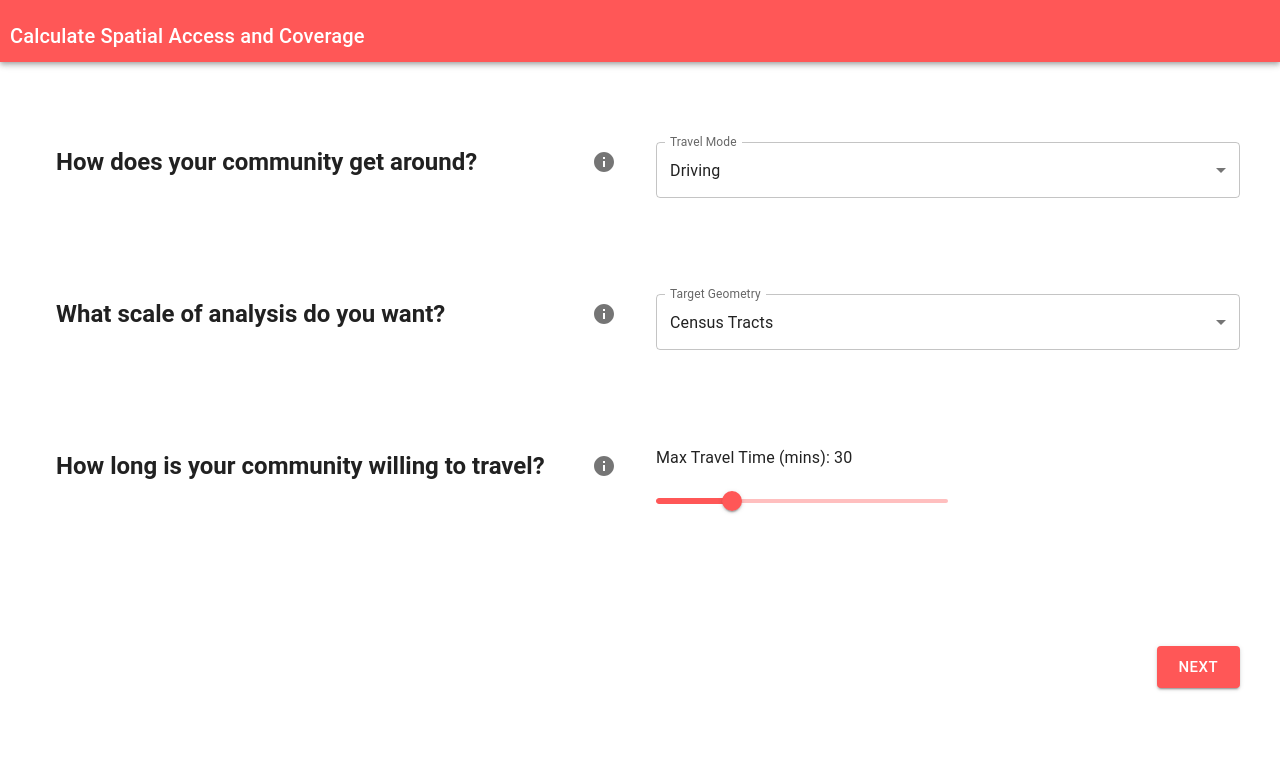
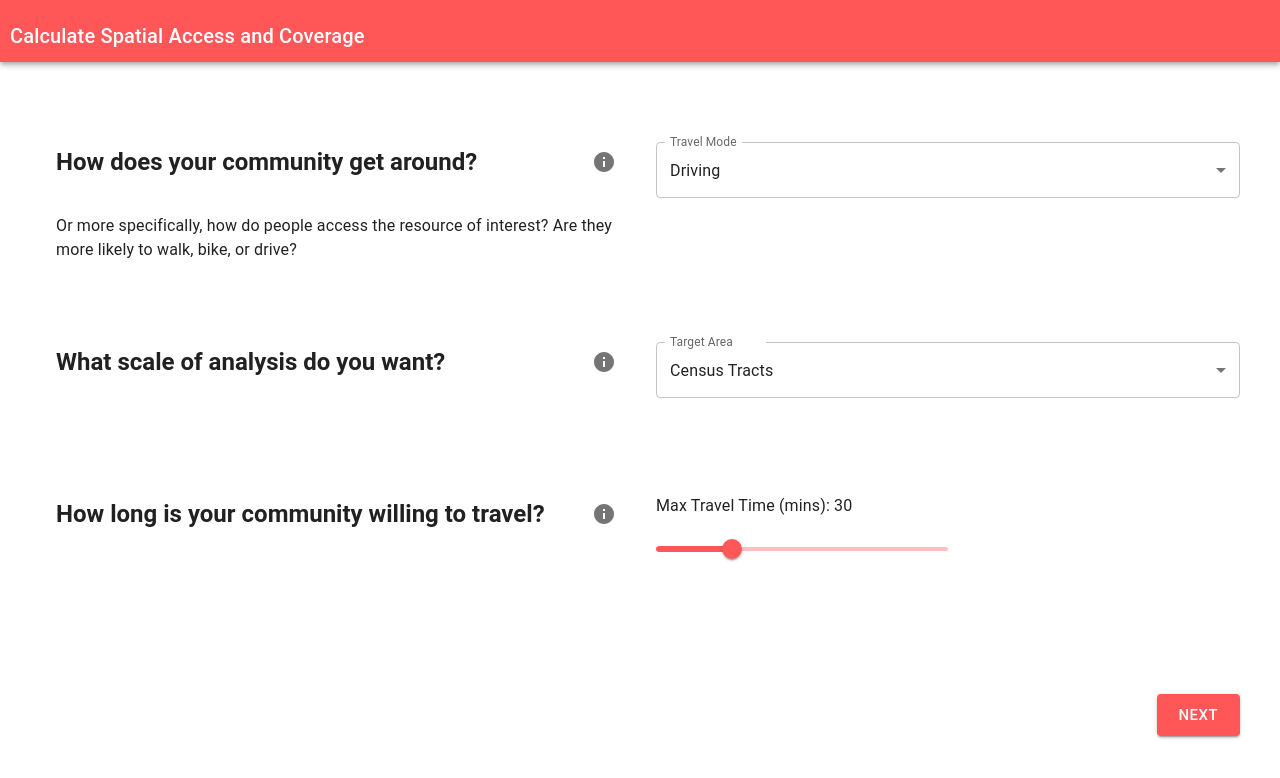
Before and after one commit to healthyregions/spatial-access, a React (Create React App) app in the folder access_frontend/: page / in a window 1280 px wide. Shown: the top 778 px of the page. Built offline with nearby package versions, Linux system fonts and the light colour scheme.

Commit message:
update helper language for travel mode selection

```diff
--- a/access_frontend/src/Componants/Sections/GeomUnitSection.tsx
+++ b/access_frontend/src/Componants/Sections/GeomUnitSection.tsx
@@ -25,7 +25,7 @@ const GeomUnitSectionComponent: React.FC<SectionComponentSpec> = ({
   return (
     <FormGroup>
       <FormControl fullWidth>
-        <InputLabel id="travel-mode-label">Target Geometry</InputLabel>
+        <InputLabel id="travel-mode-label">Target Area</InputLabel>
         <Select
           labelId="travel-mode-label"
           id="tarvel-mode"
--- a/access_frontend/src/Componants/Sections/ShouldIncludeModelSection.tsx
+++ b/access_frontend/src/Componants/Sections/ShouldIncludeModelSection.tsx
@@ -36,14 +36,14 @@ const ShouldIncludeModelSectionComponent: React.FC<
 const ShouldIncludeModelSectionDescription: React.FC<{job: Job}> = ({job}) => {
     return (
         <Typography variant='body1'>
-              We will automatically calculate the following metrics, by area (tract/zip):
+              We automatically calculate the following metrics by area (tract/zip):
                <ul>
-                 <li>Average travel time (in minutes) to resources. </li>
+                 <li>Travel time (in minutes) to nearest resource. </li>
                  <li>Count of resources within max travel time selected.</li>
                </ul>
               In addition, we can also calculate an advanced access metric based on a <b>gravity model</b>.
               Gravity models take into account demand for resources, including how interest in accessing a resources
-              diminishes the further away it is, as well as the capacity of providers. Additional data and parameter specifications may be required.
+              diminishes the further away it is, as well as the capacity of providers.
 
 
         </Typography>
--- a/access_frontend/src/Componants/Sections/TravelModeSection.tsx
+++ b/access_frontend/src/Componants/Sections/TravelModeSection.tsx
@@ -6,6 +6,7 @@ import {
   InputLabel,
   Select,
   MenuItem,
+  Typography
 } from "@mui/material";
 import {TravelMode,Job} from '../../Types/Job'
 import { SectionComponentSpec } from "../../App";
@@ -41,6 +42,15 @@ const TravelModeSectionComponent: React.FC<
   );
 };
 
+const TravelModeSectionDescription: React.FC<{job: Job}> = ({job}) => {
+    return (
+        <Typography variant='body1'>
+              Or more specifically, how do people access the resource of interest?
+              Are they more likely to walk, bike, or drive?
+        </Typography>
+    )
+}
+
 const canProgress = (_job: Job) => true;
 const shouldShow = (_job: Job, _step: number) => true;
 const prompt = (_job: Job) => "How does your community get around?";
@@ -48,6 +58,7 @@ const tooltip = (_job: Job) => "This determines the travel cost matrices used in
 
 const TravelModeSection = {
     component: TravelModeSectionComponent,
+    additionalDescription: TravelModeSectionDescription,
     canProgress,
     shouldShow,
     prompt,
```
Also changed, not shown: access_frontend/src/Componants/Sections/TravelTimeSection.tsx (+7 -0 lines), 1 other file (tests, documents, lock files or other folders).
